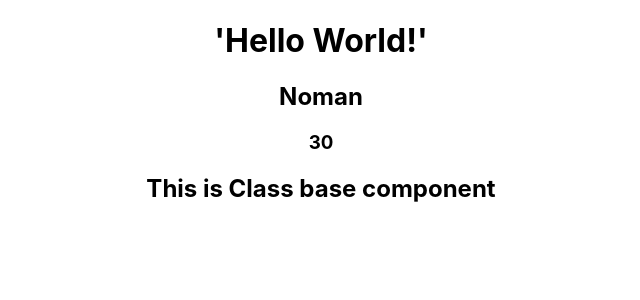
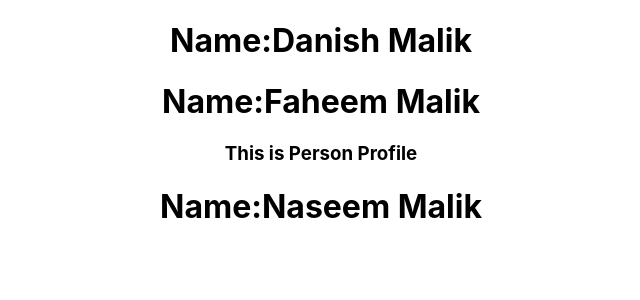
Before and after one commit to Noman-Memon/myproject, a React (Create React App) app: page / in a window 1280 px wide. Shown: the top 300 px of the page, without its empty margins (319-959 px from the left). Built offline with nearby package versions, Linux system fonts and the light colour scheme.

Commit message:
we can pass attributes as well as chioldren to the components

```diff
--- a/src/App.js
+++ b/src/App.js
@@ -1,12 +1,20 @@
 import './App.css'
-import Hello from './components/Hello'
-import Message from './components/Message'
+import Profile from './components/Profile'
+// import Hello from './components/Hello'
+// import Message from './components/Message'
 
 function App() {
   return (
     <div className="App">
-      <Hello />
-      <Message />
+      {/* <Hello /> */}
+      {/* <Message /> */}
+      <Profile name="Danish" lastName="Malik" />
+      {/* saame components with different attributes */}
+      <Profile name="Faheem" lastName="Malik">
+        {/* we can pass an attributes as well as children  */}
+        <h3>This is Person Profile</h3>
+      </Profile>
+      <Profile name="Naseem" lastName="Malik" />
     </div>
   )
 }
--- /dev/null
+++ b/src/components/Profile.js
@@ -0,0 +1,12 @@
+function Profile(props) {
+  console.log(props)
+  return (
+    <div>
+      <h1>
+        Name:{props.name} {props.lastName}
+      </h1>
+      <p>{props.children}</p>
+    </div>
+  )
+}
+export default Profile
```
